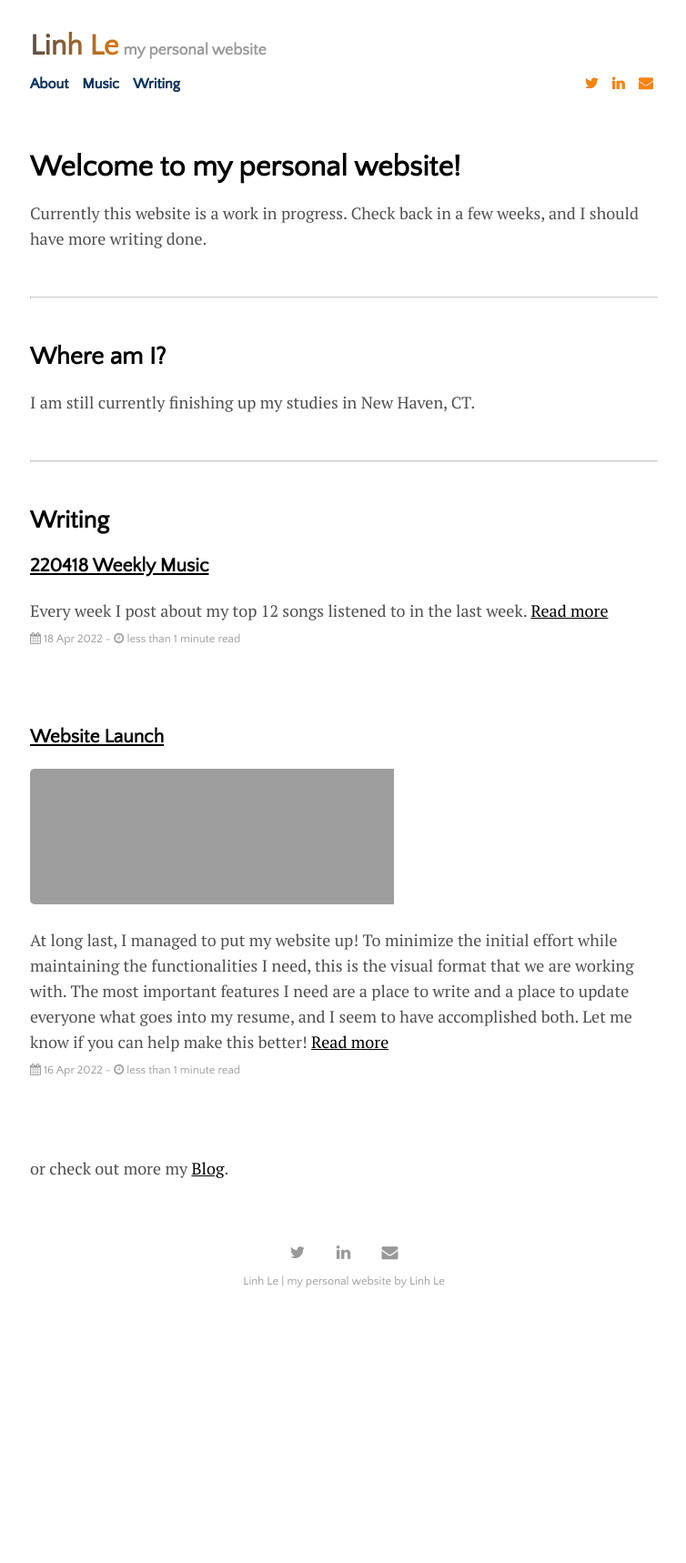
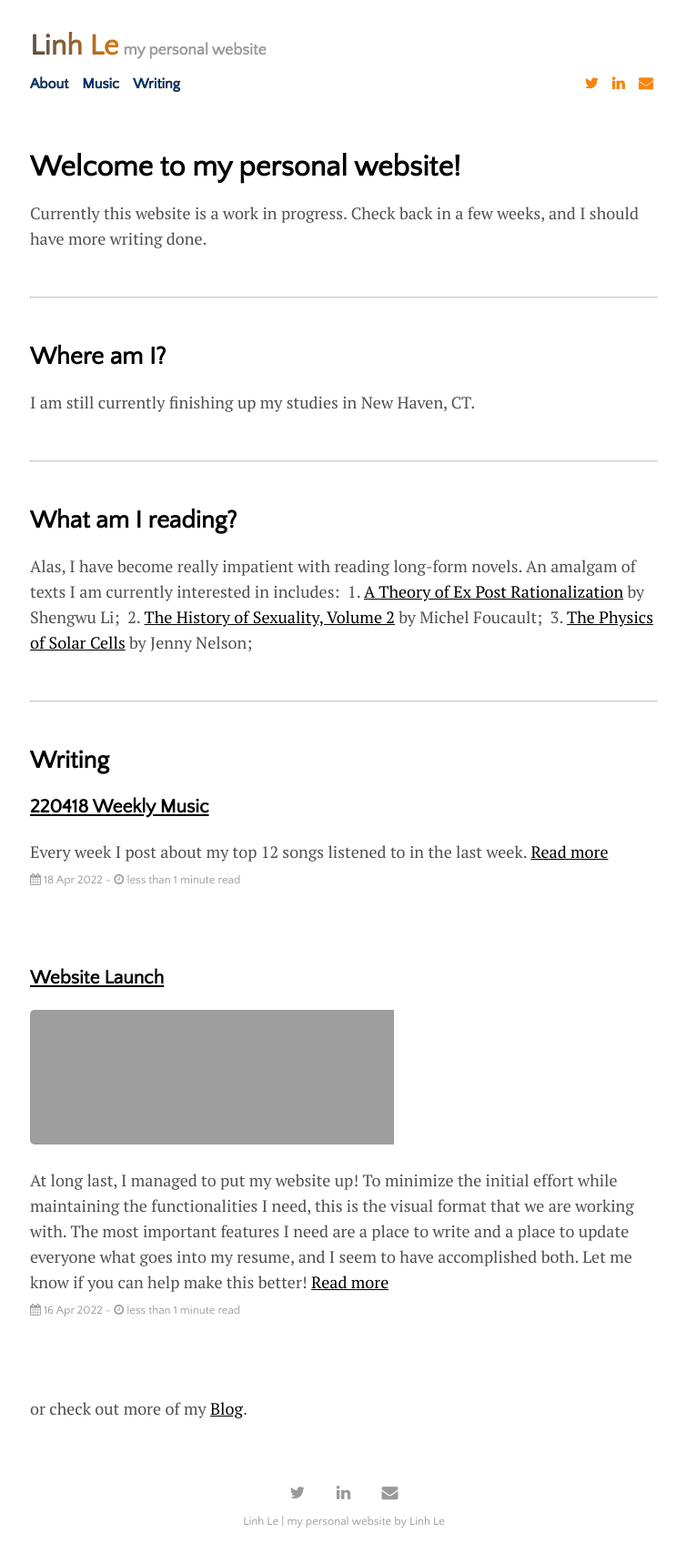
Before and after one commit to aidenva/aidenva.github.io, a Jekyll site: the page built from index.html, in a window 1280 px wide. Shown: the whole page at 91% size, without its empty margins (262-1016 px from the left). Built offline with Jekyll 4.4.1, drawn with Linux system fonts in a browser that asks for light colours; the list of posts is cut into pages by our own code; before the commit the page ends 1454 px from its top, so only the background shows below that.

```diff
--- a/_layouts/home.html
+++ b/_layouts/home.html
@@ -12,6 +12,15 @@ Currently this website is a work in progress. Check back in a few weeks, and I s
 <h2>Where am I?</h2>
 
 I am still currently finishing up my studies in New Haven, CT.
+&nbsp; &nbsp;
+<hr>
+<h2>What am I reading?</h2>
+
+Alas, I have become really impatient with reading long-form novels. An amalgam of texts I am currently interested in includes:&nbsp;
+1. <a href="https://arxiv.org/pdf/2107.07491.pdf">A Theory of Ex Post Rationalization</a> by Shengwu Li;&nbsp;
+2. <a href="https://www.goodreads.com/en/book/show/1878.The_History_of_Sexuality_Volume_2">The History of Sexuality, Volume 2</a> by Michel Foucault;&nbsp;
+3. <a href="https://www.worldscientific.com/worldscibooks/10.1142/p276">The Physics of Solar Cells</a> by Jenny Nelson;
+
 &nbsp; &nbsp;
 <hr>
 <h2>Writing</h2>
@@ -35,4 +44,4 @@ I am still currently finishing up my studies in New Haven, CT.
   <!-- Pagination links -->
   </ul>
 
-  or check out more my <a href="https://lemanhlinh.com/writing.html">Blog</a>.
+  or check out more of my <a href="https://lemanhlinh.com/writing.html">Blog</a>.
```
Also changed, not shown: menu/music.md (+4 -1 lines).
